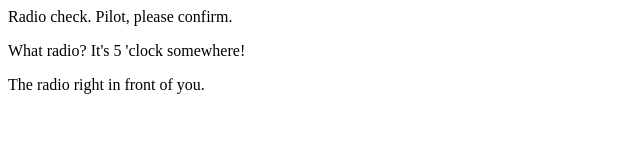
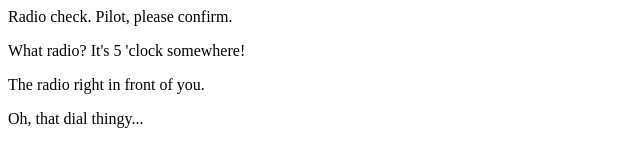
Before and after one commit to jess-ward/communication-log, a plain HTML site: page index.html in a window 1280 px wide. Shown: the whole page, without its empty margins (0-640 px from the left). Drawn offline with Linux system fonts and the light colour scheme.

Commit message:
Found the radio

```diff
--- a/index.html
+++ b/index.html
@@ -3,5 +3,6 @@
    <p>Radio check. Pilot, please confirm.</p>
    <p>What radio? It's 5 'clock somewhere!</p>
    <p>The radio right in front of you.</p>
+   <p> Oh, that dial thingy...</p>
 </body>
 </html>
```
